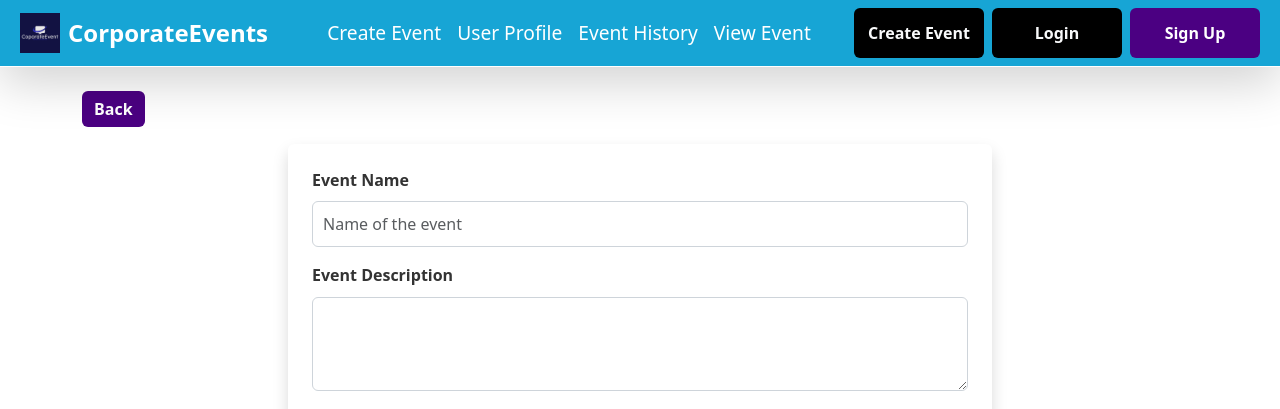
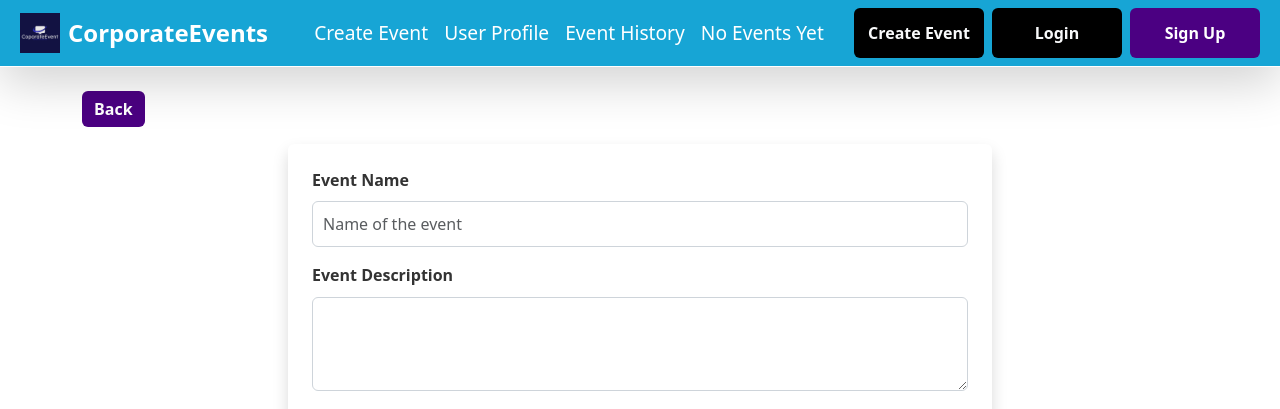
Before and after one commit to lchow6/IAB207-QUT, a Flask app: page /createevent in a window 1280 px wide. Shown: the top 409 px of the page. Run offline with Flask 3, Linux system fonts and the light colour scheme; some libraries are stand-ins or nearby versions.

Commit message:
Fixed mege confilct

```diff
--- a/a3_group12_corporateevents/website/templates/createevent.html
+++ b/a3_group12_corporateevents/website/templates/createevent.html
@@ -36,7 +36,11 @@
               <a class="nav-link" href="{{ url_for('main.event_history') }}">Event History</a>
             </li>
             <li class="nav-item">
-              <a class="nav-link" href="{{ url_for('main.view_event') }}">View Event</a>
+              {% if event %}
+                <a class="nav-link" href="{{ url_for('main.view_event', event_id=event.id) }}">View Event</a>
+              {% else %}
+                <a class="nav-link disabled" href="#">No Events Yet</a>
+              {% endif %}
             </li>
           </ul>
 
--- a/a3_group12_corporateevents/website/templates/index.html
+++ b/a3_group12_corporateevents/website/templates/index.html
@@ -32,7 +32,7 @@
             <a class="nav-link" href="{{ url_for('main.event_history') }}">Event History</a>
           <li class="nav-item">
             {% if event %}
-              <a class="nav-link" href="{{ url_for('main.view_event', event_id=event.id) }}">View Events</a>
+              <a class="nav-link" href="{{ url_for('main.view_event', event_id=event.id) }}">View Event</a>
             {% else %}
               <a class="nav-link disabled" href="#">No Events Yet</a>
             {% endif %}
--- a/a3_group12_corporateevents/website/templates/register.html
+++ b/a3_group12_corporateevents/website/templates/register.html
@@ -75,6 +75,12 @@
         </div>
 
         <div class="mb-3">
+          {{ form.confirm.label(class="form-label") }}
+          {{ form.confirm(class="form-control", placeholder="Confirm password") }}
+        </div>
+
+
+        <div class="mb-3">
           {{ form.contact.label(class="form-label") }}
           {{ form.contact(class="form-control", placeholder="Enter contact number") }}
         </div>
--- a/a3_group12_corporateevents/website/views.py
+++ b/a3_group12_corporateevents/website/views.py
@@ -91,8 +91,3 @@ def user():
 @main_bp.route('/eventhistory')
 def event_history():
     return render_template('eventhistory.html')
-
-
-@main_bp.route('/viewevent')
-def view_event():
-    return render_template('viewevent.html')
```
Also changed, not shown: a3_group12_corporateevents/instance/sqllite_database.db.
